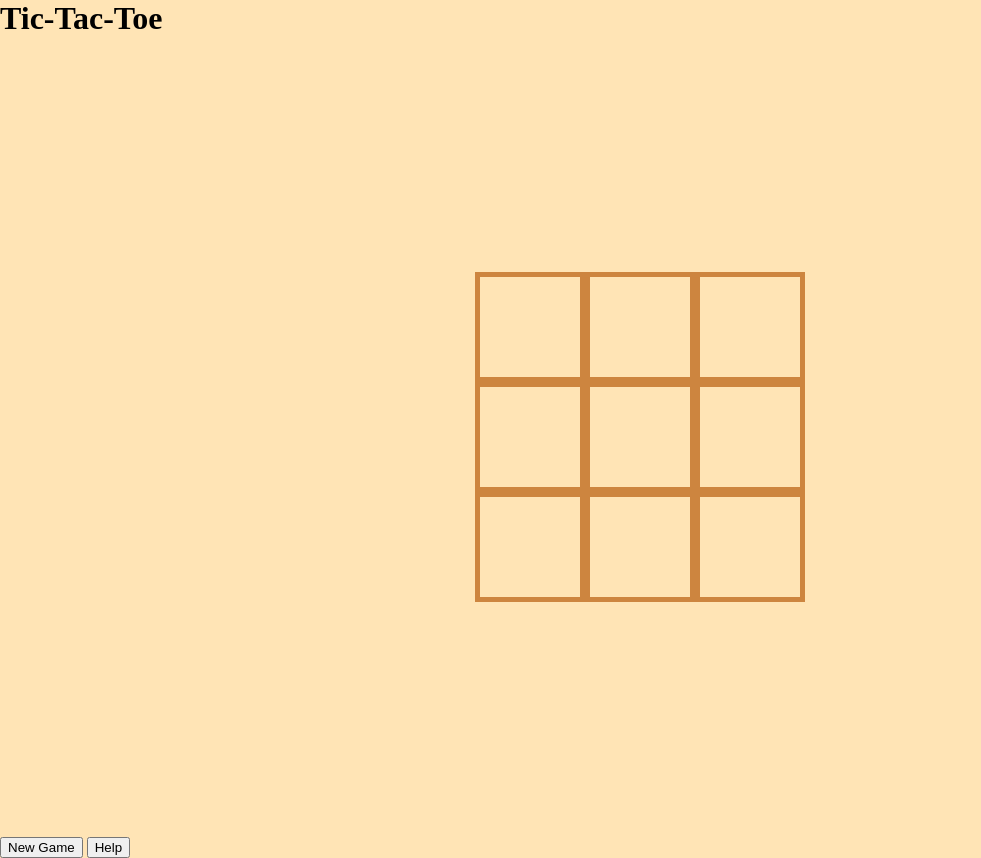
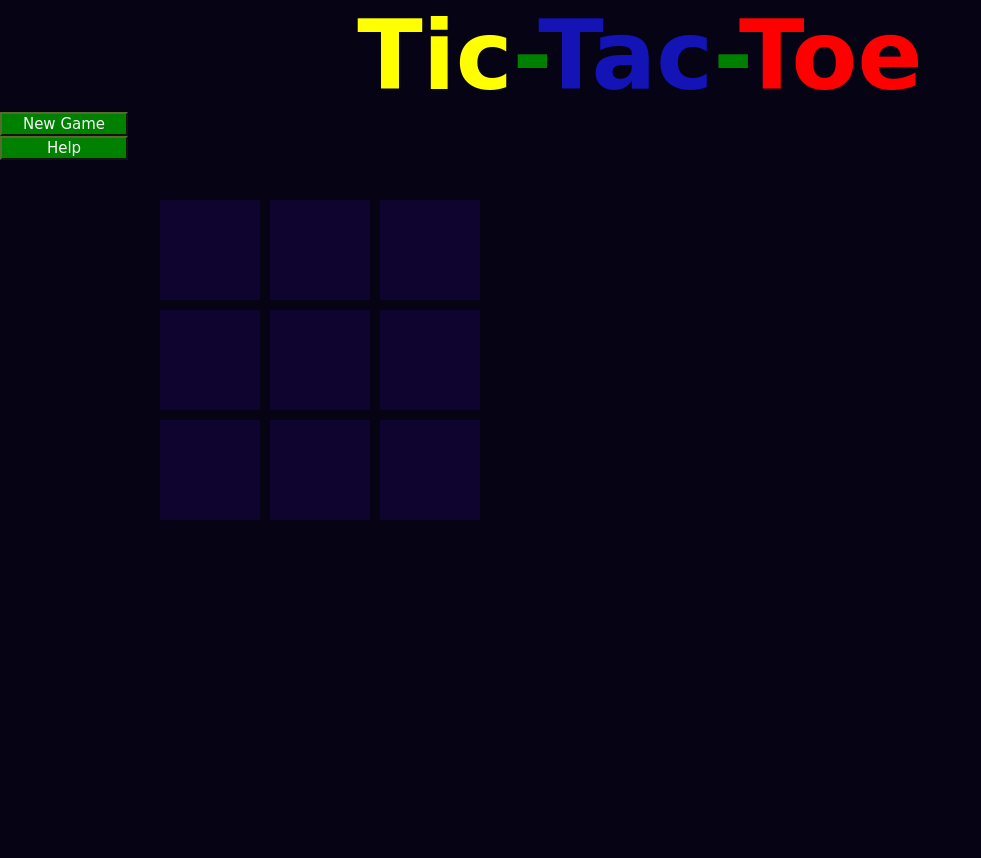
Before and after one commit to smc24/Tic-Tac-Toe, a plain HTML site: page index.html in a window 1280 px wide. Shown: the whole page, without its empty margins (0-981 px from the left). After the commit the page ends 800 px from the top, so only its background shows below. Drawn offline with Linux system fonts and the light colour scheme.

Commit message:
help button is working. messing around with css to get the buttons where i want them

```diff
--- a/func.js
+++ b/func.js
@@ -1,7 +1,7 @@
 //Create your variables prior for easier access
 const newGameButton = document.querySelector('#new_game');
 const helpButton = document.querySelector('#help');
-const scoreBoard = document.querySelector('#score_board');
+// const scoreBoard = document.querySelector('#score_board');
 const finalMessage = document.querySelector('#final_message');
 const winningCombinations = [
     [0,1,2], //rows
@@ -44,8 +44,8 @@ class BoxValues {
     }
 
     //now to end the game. At this point the user should no longer be able to play and the final message should be displayed.
-    letsEndThis(tie){
-       if(tie){
+    letsEndThis(verdict){
+       if(verdict==='X'){
 
        } else {
            alert(`Ayyee Congrats ${this.xIsNext ? 'X':'O'}! You win!`);
@@ -53,15 +53,16 @@ class BoxValues {
    }
 
    newGame(){
-    //    console.log('working');
-       return new BoxValues;
+       console.log(BoxValues.boxes);
+       let defaultValues = this.boxes;
+       return BoxValues.boxes;
    }
 }
 
 
 
 //Connect to div.box elements
-const gameBoard = new BoxValues(document.querySelectorAll('.box'));
+let gameBoard = new BoxValues(document.querySelectorAll('.box'));
 // console.log(gameBoard.boxes);
 
 
@@ -79,14 +80,14 @@ gameBoard.boxes.forEach((box)=> {
         //need to display winning message
         if(gameBoard.whoWins(event.target.innerText)){
 
-            // box.removeEventListener('click', (event)=> {
+            // box.removeEventListener('click', (event)=> { //possible way to end the game
             //     console.log(event.target);
             //     if(event.target.innerText==='') {
                 //         gameBoard.playersChoice(event.target)
                 //     }
                 // }, false)
 
-            // gameBoard.letsEndThis(event.target);
+                gameBoard.letsEndThis(event.target);
                 console.log('winner');
             } else {
                 console.log('Tie')
@@ -107,4 +108,14 @@ let winningTxt = document.querySelector('#txt').innerText;
     console.log(winningTxt); //just to validate
 
     //let's get those buttons percolatin'
-console.log(newGameButton.addEventListener('click', gameBoard.newGame()));
+    function newGame(){
+        console.log('working');
+        return this.boxes;
+    }
+    newGameButton.addEventListener('click', gameBoard.newGame());
+
+    function instructions(){
+        alert("No worries! Try and get three in a row before your opponent. If your opponent has two in a row, mark the third spot before they do! Hint: Figure out the pattern and you'll never lose");
+    }
+
+    helpButton.addEventListener('click', instructions);
--- a/index.html
+++ b/index.html
@@ -8,7 +8,9 @@
     <title>Tic-Tac-Toe</title>
 </head>
 <body>
-    <h1>Tic-Tac-Toe</h1>
+    <h1><span id="tic">Tic</span>-<span>Tac</span>-<span id="toe">Toe</span></h1>
+    <button id="new_game">New Game</button>
+    <button id="help">Help</button>
     <div class="game_board" id="game_board">
         <div class="box"><a href="#"></a></div>
         <div class="box"><a href="#"></a></div>
@@ -23,8 +25,6 @@
 
     <div id="score_board"></div>
 
-    <button id="new_game">New Game</button>
-    <button id="help">Help</button>
 
     <div class="final_message" id="final_message"></div>
 
--- a/style.css
+++ b/style.css
@@ -3,7 +3,29 @@
 }
 
 body {
-    background-color:#ffe4b5;
+    background-color:rgb(5, 3, 20);
+
+}
+
+h1 {
+    font-family: cursive;
+    text-align: center;
+    font-size: 6rem;
+    top: 100px;
+    color:green;
+
+}
+
+span#tic {
+    color: yellow;
+}
+
+span {
+    color: rgb(19, 19, 182);
+}
+
+span#toe {
+    color:red;
 }
 
 .game_board {
@@ -11,8 +33,9 @@ body {
     justify-content: center;
     align-content: center;
     grid-template-columns: repeat(3, auto);
-    width: 100vw;
-    height: 100vh;
+    width: 50vw;
+    height: 50vh;
+    margin: 0;
 }
 
 .box {
@@ -21,5 +44,23 @@ body {
     align-items: center;
     width: 100px;
     height: 100px;
-    border: 5px solid #cd853f;
+    border: 5px solid rgb(5, 3, 20);
+    cursor: pointer;
+    background-color: rgba(25, 6, 70, 0.548);
+    font-size: 5rem;
+    color: whitesmoke;
 }
+
+
+
+#new_game, #help {
+    background-color: green;
+    border-color: darkolivegreen;
+    font-size: 15px;
+    color: whitesmoke;
+    font-family: cursive;
+    display: block;
+    width:10vw;
+    height: auto;
+    top:100px;
+}
```
Lines whose indentation alone changed are shown as unchanged.
